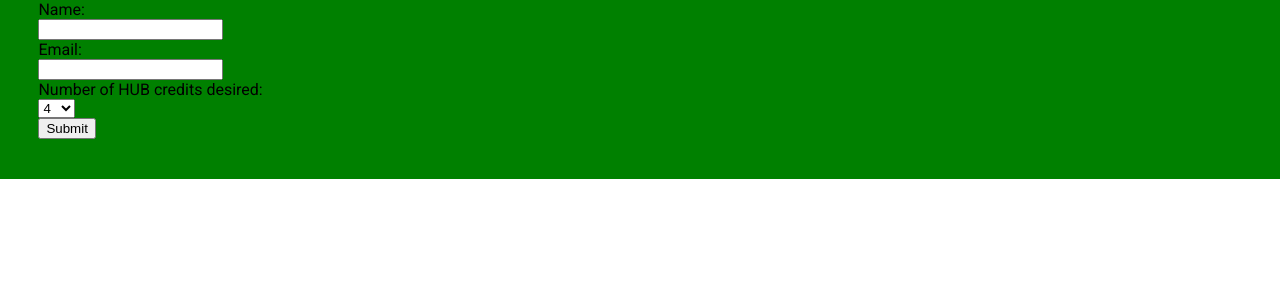
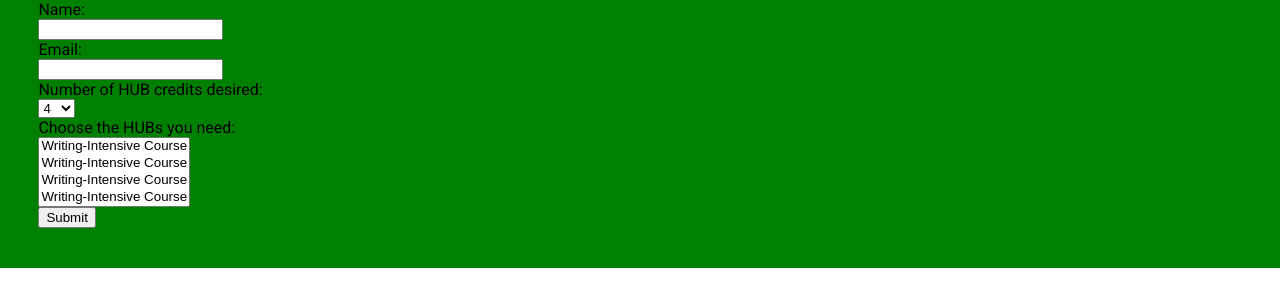
Before and after one commit to owenm-26/course-genie, an Angular app in the folder frontend/: page / in a window 1280 px wide. Shown: the top 306 px of the page. Built offline with nearby package versions, Linux system fonts and the light colour scheme.

Commit message:
using html templateUrl for hubs

```diff
--- a/frontend/src/app/user-form/user-form.component.html
+++ b/frontend/src/app/user-form/user-form.component.html
@@ -14,5 +14,13 @@
     <option value="20">20</option>
   </select>
 
+  <label for="desiredHubs">Choose the HUBs you need:</label>
+  <select multiple>
+    <option value="Writing-Intensive Course">Writing-Intensive Course</option>
+    <option value="Writing-Intensive Course">Writing-Intensive Course</option>
+    <option value="Writing-Intensive Course">Writing-Intensive Course</option>
+    <option value="Writing-Intensive Course">Writing-Intensive Course</option>
+  </select>
+
   <button type="submit">Submit</button>
 </form>
--- a/frontend/src/app/user-form/user-form.component.ts
+++ b/frontend/src/app/user-form/user-form.component.ts
@@ -7,7 +7,7 @@ import { FormService } from '../form.service';
   styleUrls: ['./user-form.component.css']
 })
 export class UserFormComponent {
-  formData = { name: '', email: '' , numCredits: ''};
+  formData = { name: '', email: '' , numCredits: '', desiredHubs: ''};
   // desiredHubs = new FormControl('');
   hubOptions: string[] = ['Aesthetic Exploration', 'Creativity/Innovation', 'Critical Thinking', 'Digitial/Multimedia',
   'Ethical Reasoning', 'First-Year Writing Seminar', 'Global Citizenship', 'Historical Consciousness', 'Oral/Signed Communication',
```
